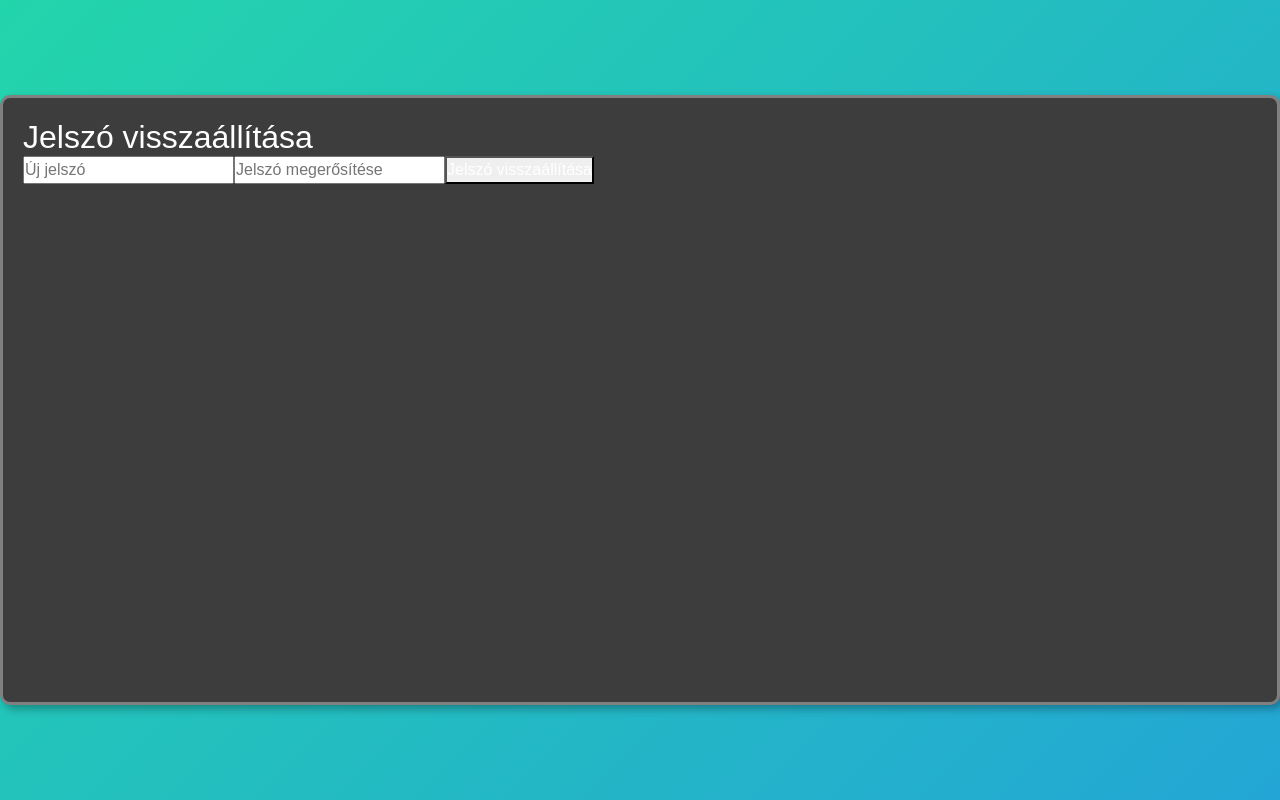
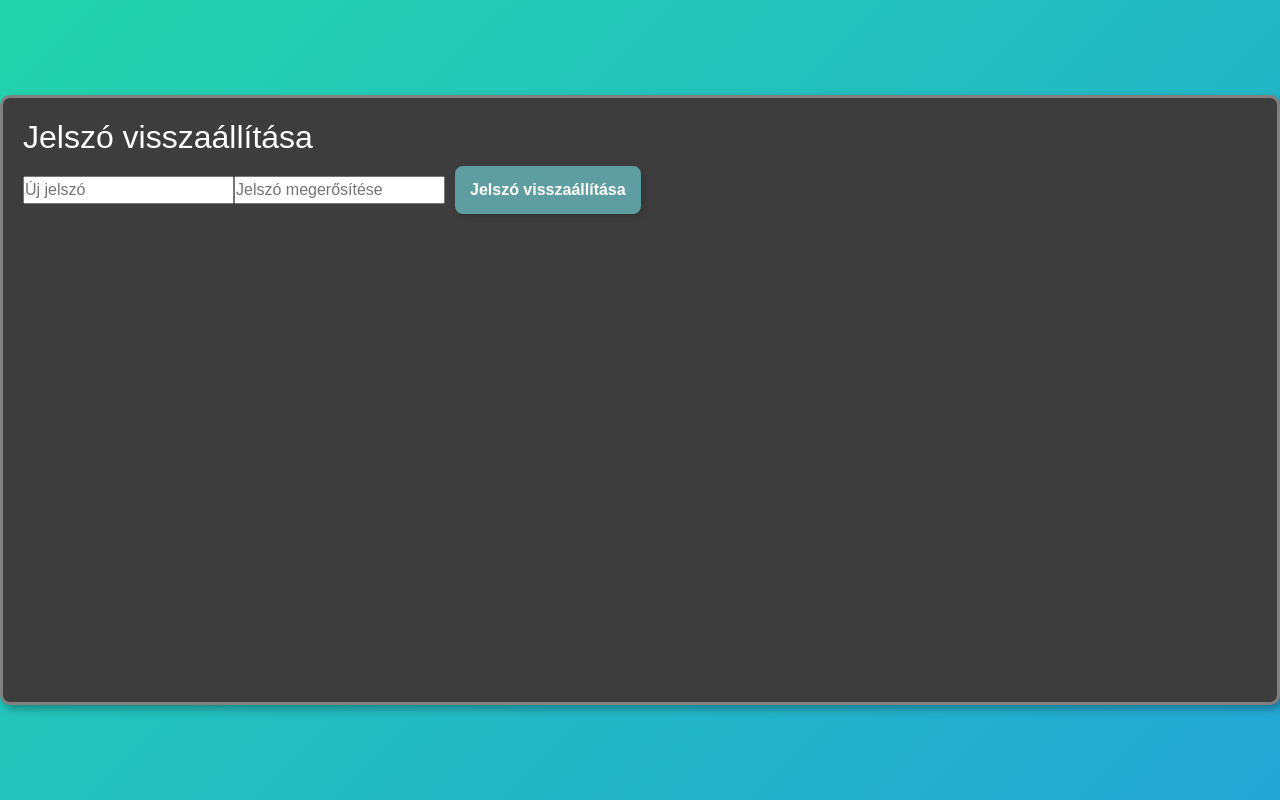
Before and after one commit to Kkrisi/jelenlegiFrontend, a React (Create React App) app in the folder spenot/: page /password-reset/1 in a window 1280 px wide. Built offline with nearby package versions, Linux system fonts and the light colour scheme; no server answers.

Commit message:
dizajn javitas pw resetnel

```diff
--- a/spenot/src/App.css
+++ b/spenot/src/App.css
@@ -1078,9 +1078,22 @@
 
 
 
+/* ------------------------------------ reset password  -----------------------------*/
 
+#resetBtn{
+  background-color: #5f9ea0;
+  color: #ffffff;
+  padding: 12px 15px;
+  font-size: 16px;
+  border-radius: 8px;
+  cursor: pointer;
+  transition: all 0.3s ease;
+  margin: 10px;
+  box-shadow: 3px 3px 6px rgba(0, 0, 0, 0.15);
+  border: none;
+  font-weight: bold;
 
-
+}
 
 
 
--- a/spenot/src/pages/Logs.js
+++ b/spenot/src/pages/Logs.js
@@ -41,18 +41,8 @@ export default function Logs() {
           <h1>Kiküldött levelek</h1>
           <div className='szures'>
             <div className="szuresek">
-              <button  id="nemkaptaebbenahonapban" onClick={() => handleClick("/api/nem-kaptak-ebben-a-honapban-pdf")}>
-                Nem kaptak ebben a hónapban
-              </button>
-            </div>
-            <div className="szuresek">
               <button  id="legutoljarapenzugy" onClick={() => handleClick("/api/ki-mikor-kapott-legutoljara-penzugyi-dokumentumot")}>
                 Legutoljára pénzügyi dokumentum
-              </button>
-            </div>
-            <div className="szuresek">
-              <button  id="kimaradtkikuldesek" onClick={() => handleClick("/api/aki-kimaradt-kikuldesbol")}>
-                Kimaradt a kiküldésből
               </button>
             </div>
             {/* Add more buttons as needed */}
--- a/spenot/src/pages/ResetPassword.js
+++ b/spenot/src/pages/ResetPassword.js
@@ -51,7 +51,7 @@ const ResetPassword = () => {
                         onChange={(e) => setConfirmPassword(e.target.value)}
                         required
                     />
-                    <button type="submit">Jelszó visszaállítása</button>
+                    <button id="resetBtn" type="submit">Jelszó visszaállítása</button>
                 </form>
                 {message && <p>{message}</p>}
             </article>
```
